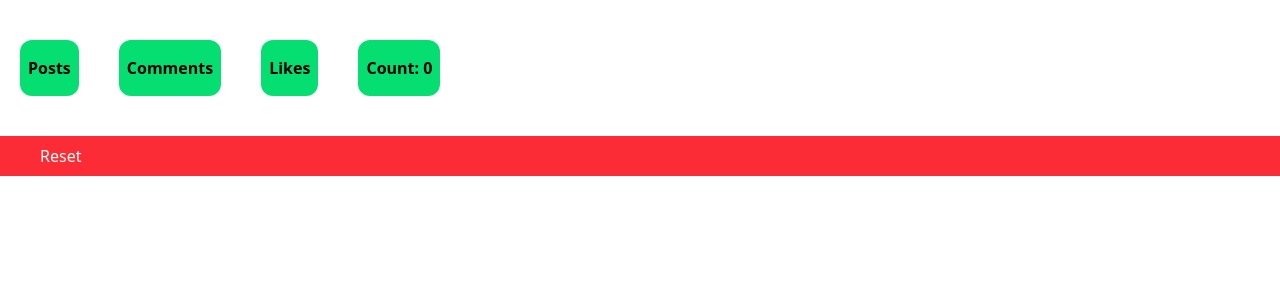
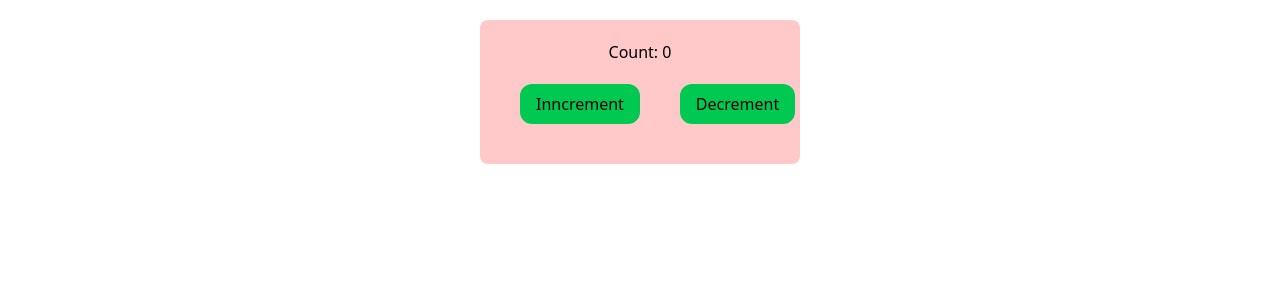
Before and after one commit to thezuraiz/my-react-learning, a React (Vite) app: page / in a window 1280 px wide. Shown: the top 300 px of the page. Built offline with nearby package versions, Linux system fonts and the light colour scheme.

Commit message:
Learn Use Reducer Hook

```diff
--- /dev/null
+++ b/src/hooks/useContext.jsx
@@ -0,0 +1,27 @@
+import ThemeLayout from "../sections/themeLayout";
+import { createContext, useState } from "react";
+
+const Dark = createContext();
+const User = createContext();
+const UseContextHook = () => {
+  const [isDark, setIsDark] = useState(true);
+
+  return (
+    <>
+      <button
+        onClick={() => setIsDark((e) => !e)}
+        className="px-5 py-2 rounded-lg font-bold cursor-pointer bg-green-500 m-5"
+      >
+        {isDark ? "Dark" : "Light"}
+      </button>
+      <Dark.Provider value={isDark}>
+        <User.Provider value="Zuraiz Khan">
+          <ThemeLayout />
+        </User.Provider>
+      </Dark.Provider>
+    </>
+  );
+};
+
+export default UseContextHook;
+export { Dark, User };
--- /dev/null
+++ b/src/hooks/useReducer.jsx
@@ -0,0 +1,42 @@
+import { useReducer } from "react";
+
+const UseReducerHook = () => {
+  const initialStates = { count: 0 };
+
+  const reducer = (states, action) => {
+    console.log("Action: ", action);
+    switch (action.type) {
+      case "Inc":
+        return { count: states.count + 1 };
+
+      case "Dec":
+        return { count: states.count > 0 ? states.count - 1 : states.count };
+
+      default:
+        console.log("Invalid Action");
+    }
+  };
+
+  const [state, dispatch] = useReducer(reducer, initialStates);
+  return (
+    <div className="w-1/4 mx-auto bg-red-200 m-5 p-5 rounded-lg">
+      <h3 className="font-medium text-center">Count: {state.count}</h3>
+      <div className="flex justify-between items-center">
+        <button
+          className="px-4 py-2 rounded-xl bg-green-500 m-5"
+          onClick={() => dispatch({ type: "Inc" })}
+        >
+          Inncrement
+        </button>
+        <button
+          className="px-4 py-2 rounded-xl bg-green-500 m-5"
+          onClick={() => dispatch({ type: "Dec" })}
+        >
+          Decrement
+        </button>
+      </div>
+    </div>
+  );
+};
+
+export default UseReducerHook;
--- a/src/main.jsx
+++ b/src/main.jsx
@@ -3,12 +3,16 @@ import { createRoot } from "react-dom/client";
 import "./index.css";
 // import App from "./App.jsx";
 import { BrowserRouter } from "react-router-dom";
-import UseEffectComponent from "./props/useEffect";
+// import UseEffectComponent from "./props/useEffect";
+// import UseContextHook from "./hooks/useContext";
+import UseReducerHook from "./hooks/useReducer";
 
 createRoot(document.getElementById("root")).render(
   <StrictMode>
     <BrowserRouter>
-      <UseEffectComponent />
+      <UseReducerHook />
+      {/* <UseContextHook /> */}
+      {/* <UseEffectComponent /> */}
       {/* <App />useEffectComponent*/}
     </BrowserRouter>
   </StrictMode>
--- /dev/null
+++ b/src/sections/themeLayout.jsx
@@ -0,0 +1,19 @@
+import { useContext } from "react";
+import { Dark } from "../hooks/useContext";
+import { User } from "../hooks/useContext";
+
+const ThemeLayout = () => {
+  const isDark = useContext(Dark);
+  const userName = useContext(User);
+  return (
+    <div
+      className={`rounded-xl p-10 mx-auto ${
+        isDark ? "bg-emerald-900 text-white" : "bg-emerald-500"
+      }`}
+    >
+      Hello {userName}
+    </div>
+  );
+};
+
+export default ThemeLayout;
```
Also changed, not shown: src/hooks/useEffect.jsx (renamed from src/props/useEffect.jsx).
